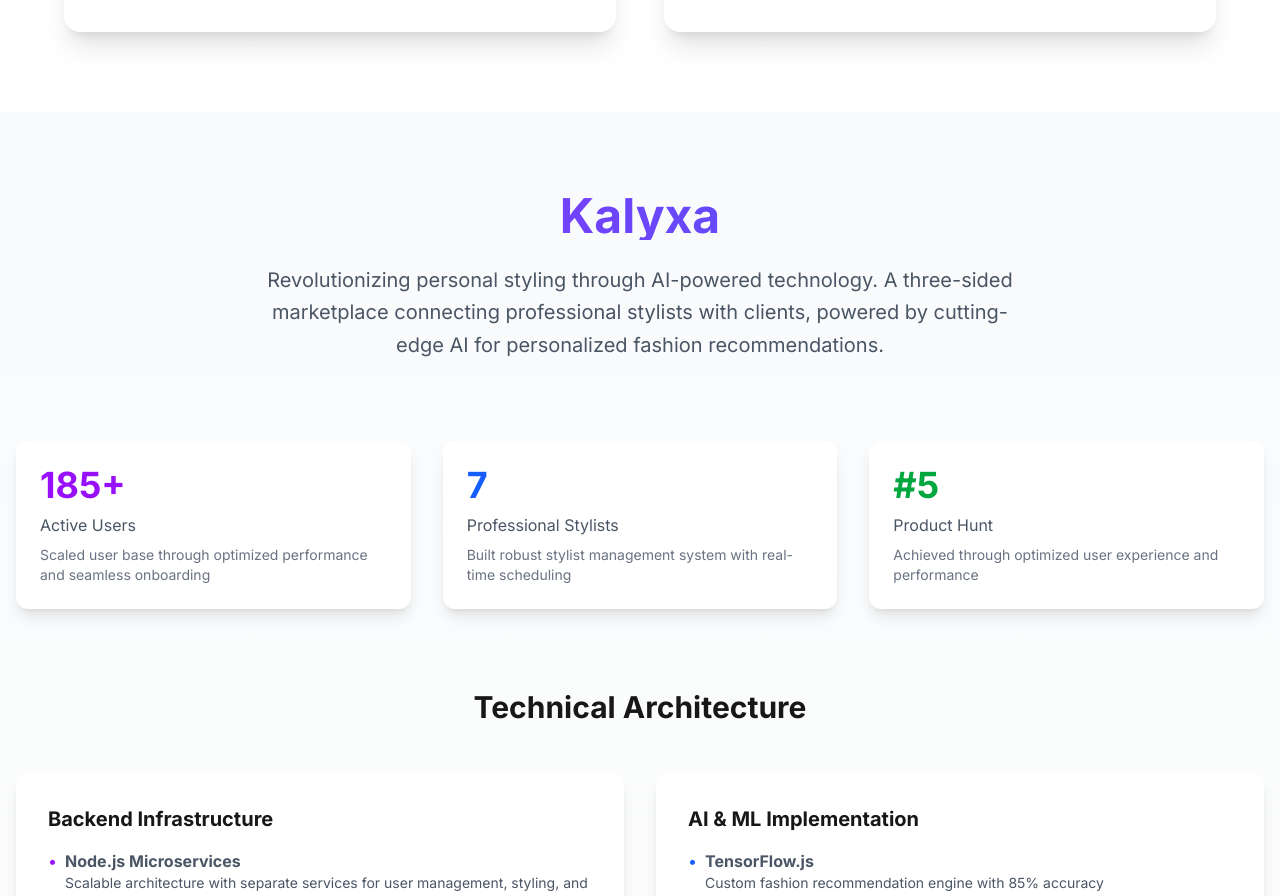
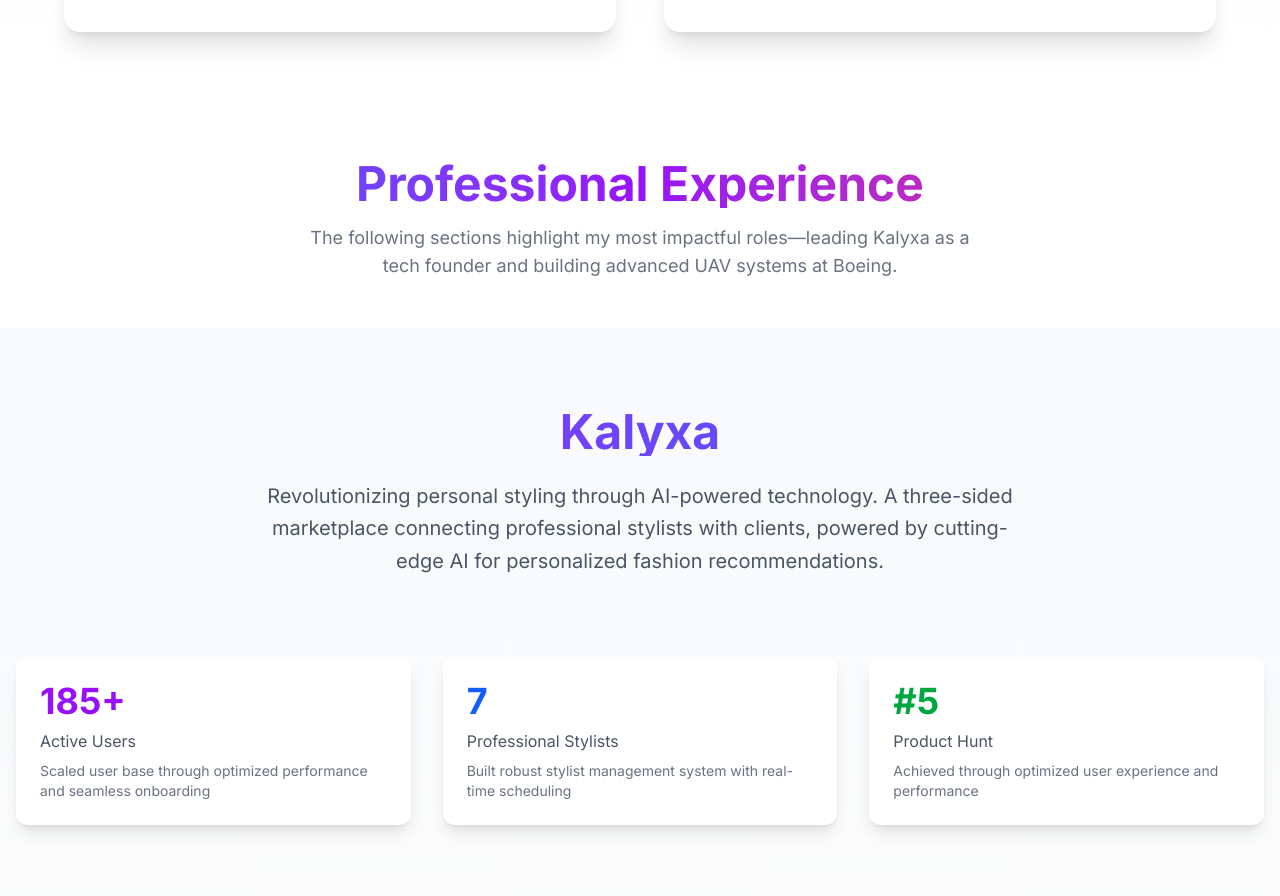
Before and after one commit to parth012001/Personal-website, a Next.js app: page / in a window 1280 px wide. Shown: the part 1815-2711 px from the top of the page. Built offline with nearby package versions, Linux system fonts and the light colour scheme.

Commit message:
made index for personal expirience

```diff
--- a/src/app/page.tsx
+++ b/src/app/page.tsx
@@ -12,6 +12,17 @@ export default function Home() {
     <main className="min-h-screen">
       <HeroSection />
       <EducationSection />
+
+      {/* Professional Experience Heading */}
+      <div className="py-12">
+        <h2 className="text-4xl md:text-5xl font-bold text-center mb-4 bg-clip-text text-transparent bg-gradient-to-r from-blue-600 via-purple-600 to-pink-600">
+          Professional Experience
+        </h2>
+        <p className="text-center text-gray-500 dark:text-gray-400 text-lg max-w-2xl mx-auto">
+          The following sections highlight my most impactful roles—leading Kalyxa as a tech founder and building advanced UAV systems at Boeing.
+        </p>
+      </div>
+
       <KalyxaShowcase />
       <BoeingShowcase />
       <ProjectsShowcase />
```
